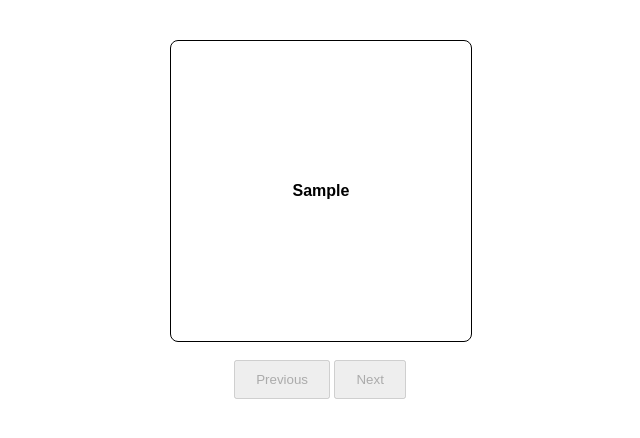
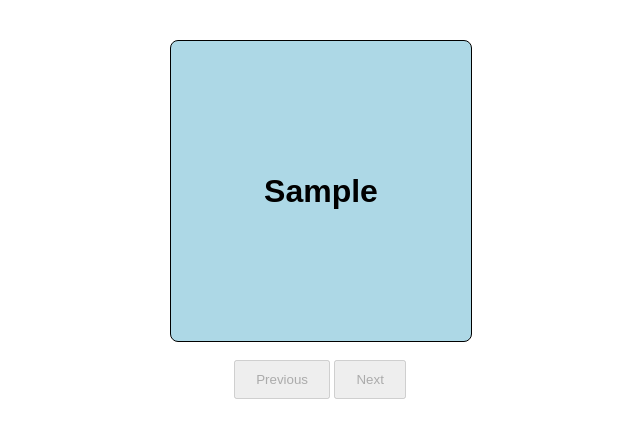
Before and after one commit to mblinn/french_learning_app, a Flask app: page /flashcards_airtable in a window 1280 px wide. Shown: the top 438 px of the page, without its empty margins (320-960 px from the left). Run offline with Flask 3, Linux system fonts and the light colour scheme; a database or web service that is not in the repository returns one stand-in record (values such as "Sample title"); data that the repository does not hold is empty.

Commit message:
[french_learning_app] Style updates to flashcards

```diff
--- a/templates/flashcards_airtable.html
+++ b/templates/flashcards_airtable.html
@@ -38,17 +38,34 @@
             width: 100%;
             height: 100%;
             display: flex;
+            flex-direction: column;
             justify-content: center;
             align-items: center;
             border: 1px solid #000;
             border-radius: 8px;
             backface-visibility: hidden;
-            background: #fff;
             font-weight: bold;
+        }
+        .front {
+            background: lightblue;
+            color: #000;
+            font-size: 24pt;
         }
         .back {
             transform: rotateY(180deg);
-            color: blue;
+            background: lightgreen;
+            color: #000;
+            font-size: 24pt;
+        }
+        .back-buttons {
+            margin-top: auto;
+            padding-bottom: 10px;
+            display: flex;
+            gap: 10px;
+        }
+        .back-buttons button {
+            font-size: 12pt;
+            padding: 5px 10px;
         }
         nav {
             margin-top: 20px;
@@ -74,7 +91,13 @@
         {% for card in flashcards %}
         <div class="flashcard{% if loop.index0 == 0 %} active{% endif %}">
             <div class="side front">{{ card.front }}</div>
-            <div class="side back">{{ card.back }}</div>
+            <div class="side back">
+                <span>{{ card.back }}</span>
+                <div class="back-buttons">
+                    <button type="button">I Got It</button>
+                    <button type="button">I Forgot It</button>
+                </div>
+            </div>
         </div>
         {% endfor %}
     </div>
```
